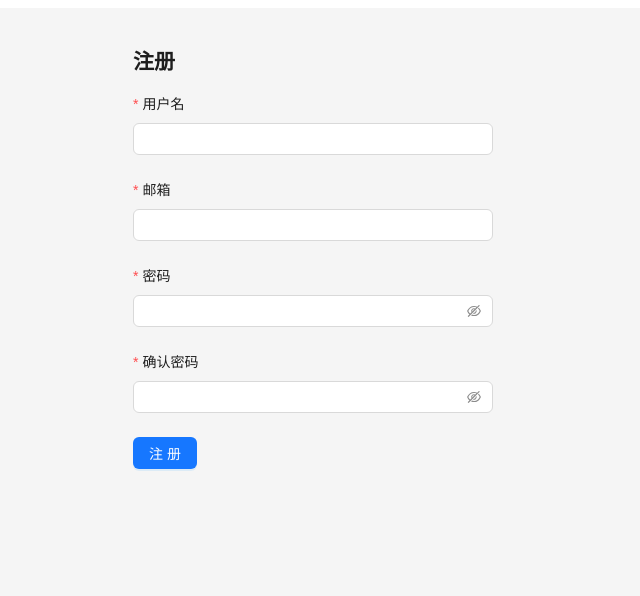
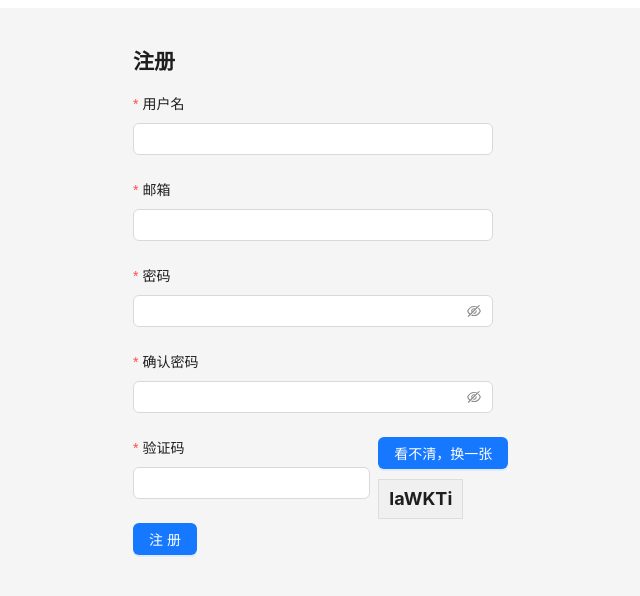
Before and after one commit to VanTsang/project-assess, a React (Vite) app in the folder front/: page /enroll/register in a window 1280 px wide. Shown: the top 596 px of the page, without its empty margins (327-967 px from the left). Built offline with nearby package versions, Linux system fonts and the light colour scheme.

Commit message:
验证码以及商品排序

```diff
--- a/front/src/components/loginForm.tsx
+++ b/front/src/components/loginForm.tsx
@@ -18,6 +18,7 @@ const LoginForm = () => {
             message.success('登录成功')
             //从表单获取用户username和email
             const userData = {
+                id: value.id,
                 username: value.username,
                 email: value.email,
                 access_token: res.access_token
--- a/front/src/components/registerForm.tsx
+++ b/front/src/components/registerForm.tsx
@@ -1,21 +1,41 @@
 import React, { useState } from "react";
-import {Form, Input, Button, message} from "antd";
+import {Form, Input, Button, message, Row, Col} from "antd";
 import {register} from '../apis/enroll';
 import {useNavigate} from "react-router-dom";
 
+//生成随机验证码
+const RandomCode = (length: number) => {
+    const chars = '0123456789abcdefghijklmnopqrstuvwxyzABCDEFGHIJKLMNOPQRSTUVWXYZ'
+    let code = ''
+    for (let i = 0; i < length; i++) {
+        code += chars.charAt(Math.floor(Math.random() * chars.length))
+    }
+    return code
+}
+
 const RegisterForm = () => {
     const [loading, setLoading] = useState(false)//控制加载状态
+    const [code, setCode] = useState<string>('')//储存验证码
+    const [userInputCode, setUserInputCode] = useState<string>('')//用户输入的验证码
     const navigate = useNavigate()
+
+    //在组件加载时生成验证码
+    React.useEffect(() => {
+        const newCode = RandomCode(6)
+        setCode(newCode)
+    }, [])
+
 
     // 表单提交
     const handleRegister = async (value: any) => {
         setLoading(true)
         try {
+
             await register(value)//调用注册接口
             message.success('注册成功，返回登录页面')
             navigate('/enroll/login')
         } catch (error) {
-            message.error('注册失败，请检查格式是否正确')
+            message.error('注册失败，请检查用户名或邮箱是否重复，格式是否正确')
         } finally {
             setLoading(false)//请求结束后重置加载状态
         }
@@ -72,6 +92,43 @@ const RegisterForm = () => {
                             <Input.Password />
                         </Form.Item>
 
+                        <Row gutter={8}>
+                            <Col span={16}>
+                                <Form.Item
+                                    name="code"
+                                    label="验证码"
+                                    rules={[{ required: true, message: '请输入验证码!' },
+                                        {validator: (_, value) =>
+                                            value === code ? Promise.resolve() : Promise.reject('验证码错误!')
+                                        }
+                                    ]}
+                                    >
+                                        <Input
+                                            value={userInputCode}
+                                            onChange={(e) => setUserInputCode(e.target.value)}
+                                            />
+                                    </Form.Item>
+                            </Col>
+                            <Col span={8}>
+                                <Button type="primary" onClick={() => setCode(RandomCode(6))}>
+                                    看不清，换一张
+                                </Button>
+                                <div
+                                    style={{
+                                        marginTop: 10,
+                                        fontSize: 18,
+                                        fontWeight: 'bold',
+                                        padding: '5px 10px',
+                                        border: '1px solid #ddd',
+                                        display: 'inline-block',
+                                        backgroundColor: '#f0f0f0',
+                                    }}
+                                    >
+                                        {code}
+                                    </div>
+                            </Col>
+                        </Row>
+
                         <Form.Item>
                             <Button type="primary" htmlType="submit" loading={loading}>
                                 注册
--- a/front/src/pages/categoryPage.tsx
+++ b/front/src/pages/categoryPage.tsx
@@ -79,6 +79,12 @@ const CategoryPage = () => {
         }
         //删除商品分类
         const deleteCategoryHandler = async (id: number) => {
+            Modal.confirm({
+            title: '确认删除',
+            content: '您确认要删除该分类吗？',
+            okText: '确认',
+            cancelText: '取消',
+            onOk: async () => {
                 setLoading(true)
                     try {
                     await deleteCategory(id)
@@ -89,6 +95,8 @@ const CategoryPage = () => {
                     } finally {
                     setLoading(false)
                     }
+                    },
+                })
 
         }
 
@@ -121,8 +129,9 @@ const CategoryPage = () => {
             const columns = [
                 {title: '商品分类名称', dataIndex: 'name', key: 'name'},
                 {title: '商品分类id', dataIndex: 'id', key: 'id'},
-                {title: '创建时间', dataIndex: 'createdAt', key: 'createdAt'},
-                {title: '更新时间', dataIndex: 'updatedAt', key: 'updatedAt'},
+                {title: '商品分类父id', dataIndex: 'parentId', key: 'parentId'},
+                {title: '创建时间', dataIndex: 'createdAt', key: 'createdAt',sorter: (a: any, b: any) => new Date(a.createdAt).getTime() - new Date(b.createdAt).getTime(),render: (text: any) => new Date(text).toLocaleString()},//格式化时间
+                {title: '更新时间', dataIndex: 'updatedAt', key: 'updatedAt',sorter: (a: any, b: any) => new Date(a.createdAt).getTime() - new Date(b.createdAt).getTime(),render: (text: any) => new Date(text).toLocaleString()},//格式化时间
                 {title: '操作',
                     key: 'action',
                     render: (_: any, record: any) => (
@@ -143,7 +152,7 @@ const CategoryPage = () => {
                         dataSource={categories}
                         rowKey='id'
                         loading={loading}
-                        pagination={{ pageSize: 5 }}
+                        pagination={{ pageSize: 8 }}
                         />
 
                         <Modal
--- a/front/src/pages/homePage.tsx
+++ b/front/src/pages/homePage.tsx
@@ -19,7 +19,7 @@ const HomePage = () => {
 
     return (
         <div className="background" style={{display: 'flex', flexDirection: 'column', justifyContent: 'center', alignItems: 'center', textAlign: 'center', backgroundImage: 'url(src/assets/4b1346c5d53a65a554eebc2b8978d84b.png)',backgroundSize: 'cover',backgroundPosition: 'center',height: '100vh',width: '100vw',border: 'none',margin: 0,padding: 0}}>
-            <h1>电商商品管理系统欢迎您</h1>
+            <h1 style={{fontSize: '50px'}}>电商商品管理系统欢迎您</h1>
             <Space direction='horizontal' size='middle' style={{display: 'flex', justifyContent: 'center'}}>
                 <Button type='primary' onClick={goLogin}>
                     登录
--- a/front/src/router/routerConfig.tsx
+++ b/front/src/router/routerConfig.tsx
@@ -61,8 +61,7 @@ const RouterConfig = () => {
           <Content
             style={{
               padding: 0,
-              margin: 0,
-              minHeight: 280,
+              margin: 0
             }}
           >
         <Routes>
--- a/front/src/store/enrollSlice.ts
+++ b/front/src/store/enrollSlice.ts
@@ -2,6 +2,7 @@ import { createSlice, PayloadAction } from '@reduxjs/toolkit';
 
 //定义user类型
 interface User {
+    id: number
     username: string
     email: string
     access_token: string
@@ -9,7 +10,7 @@ interface User {
 
 //定义EnrollState接口，表示认证状态
 interface EnrollState {
-    user: User | null //用户信息，包含用户名、邮箱和access_token，或为null
+    user: User | null //用户信息，包含id、用户名、邮箱和access_token，或为null
 
 }
 //定义初始状态
--- a/front/src/store/index.ts
+++ b/front/src/store/index.ts
@@ -1,5 +1,6 @@
 import { configureStore } from "@reduxjs/toolkit";
 import enrollReducer from "./enrollSlice";
+
 
 //配置 Redux store
 export const store = configureStore({
```
Also changed, not shown: front/src/pages/productPage.tsx (+24 -7 lines). Lines whose indentation alone changed are shown as unchanged.
